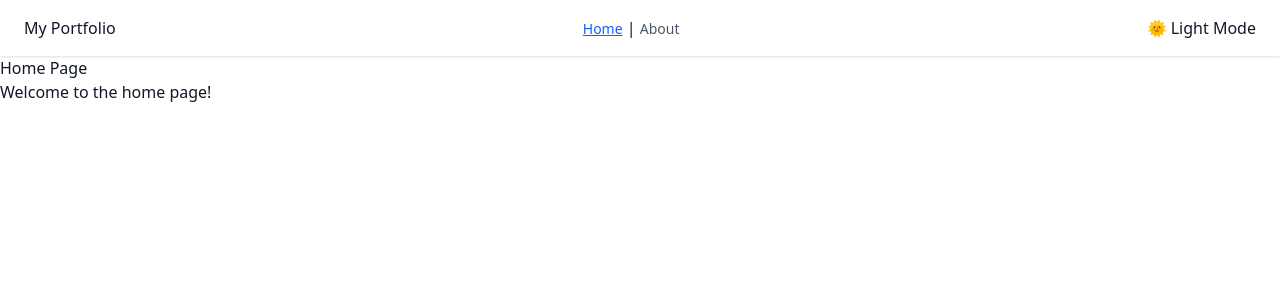
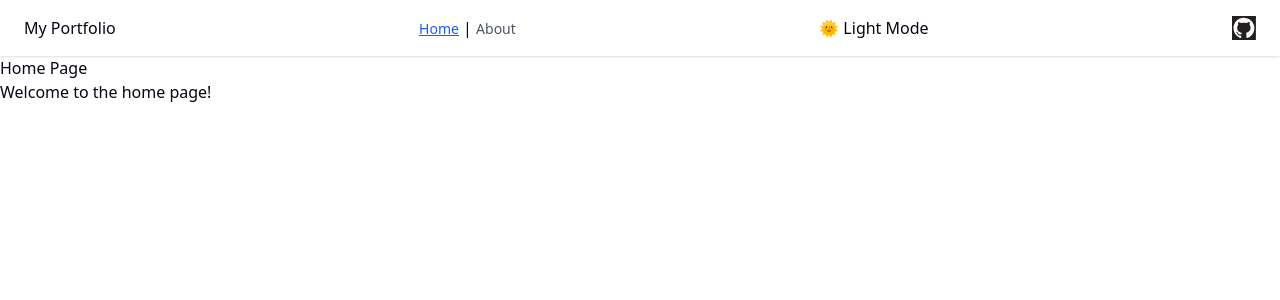
Before and after one commit to Keisei-Akiya/my-portfolio, a React (Vite) app: page / in a window 1280 px wide. Shown: the top 300 px of the page. Built offline with nearby package versions, Linux system fonts and the light colour scheme.

Commit message:
github icon & link

```diff
--- a/package.json
+++ b/package.json
@@ -11,6 +11,8 @@
   },
   "dependencies": {
     "@tailwindcss/vite": "^4.1.7",
+    "install": "^0.13.0",
+    "lucide-react": "^0.511.0",
     "react": "^19.1.0",
     "react-dom": "^19.1.0",
     "react-router-dom": "^7.6.0",
--- a/src/App.tsx
+++ b/src/App.tsx
@@ -6,7 +6,7 @@ function App() {
   return (
     <Suspense
       fallback={
-        <div className="flex min-h-screen items-center justify-center bg-white text-gray-900 transition-colors dark:bg-gray-900 dark:text-white">
+        <div className="flex min-h-screen items-center justify-center bg-white text-gray-950 transition-colors dark:bg-gray-950 dark:text-gray-200">
           Loading...
         </div>
       }
--- a/src/components/Header.tsx
+++ b/src/components/Header.tsx
@@ -1,5 +1,6 @@
 import { Link, useLocation } from "react-router-dom";
 import { headerWrapper, navLink } from "../variants/header";
+import { SocialLinks } from "./SocialLinks";
 
 interface HeaderProps {
   theme: "light" | "dark";
@@ -30,6 +31,7 @@ export function Header({ theme, onToggleTheme }: HeaderProps) {
       <button onClick={onToggleTheme}>
         {theme === "light" ? "🌞 Light Mode" : "🌙 Dark Mode"}
       </button>
+      <SocialLinks />
     </header>
   );
 }
--- /dev/null
+++ b/src/components/SocialLinks.tsx
@@ -0,0 +1,14 @@
+import githubIcon from "../assets/github.svg";
+
+export function SocialLinks() {
+  return (
+    <a
+      href="https://github.com/Keisei-Akiya"
+      target="_blank"
+      rel="noopener noreferrer"
+      className="text-gray-600 transition-colors hover:text-blue-500"
+    >
+      <img src={githubIcon} alt="GitHub" className="h-6 w-6" />
+    </a>
+  );
+}
--- a/src/variants/header.ts
+++ b/src/variants/header.ts
@@ -4,8 +4,8 @@ export const headerWrapper = tv({
   base: "flex items-center justify-between p-4 px-6 shadow-sm transition-colors",
   variants: {
     theme: {
-      light: "bg-white text-gray-900",
-      dark: "bg-gray-900 text-white",
+      light: "bg-white text-gray-950",
+      dark: "bg-gray-950 text-gray-200",
     },
   },
 });
--- a/src/variants/layout.ts
+++ b/src/variants/layout.ts
@@ -4,8 +4,8 @@ export const layoutWrapper = tv({
   base: "min-h-screen transition-colors",
   variants: {
     theme: {
-      light: "bg-white text-gray-900",
-      dark: "bg-gray-900 text-white",
+      light: "bg-white text-gray-950",
+      dark: "bg-gray-950 text-gray-200",
     },
   },
   defaultVariants: {
```
Also changed, not shown: src/assets/github.svg (added), 1 other file (tests, documents, lock files or other folders).
